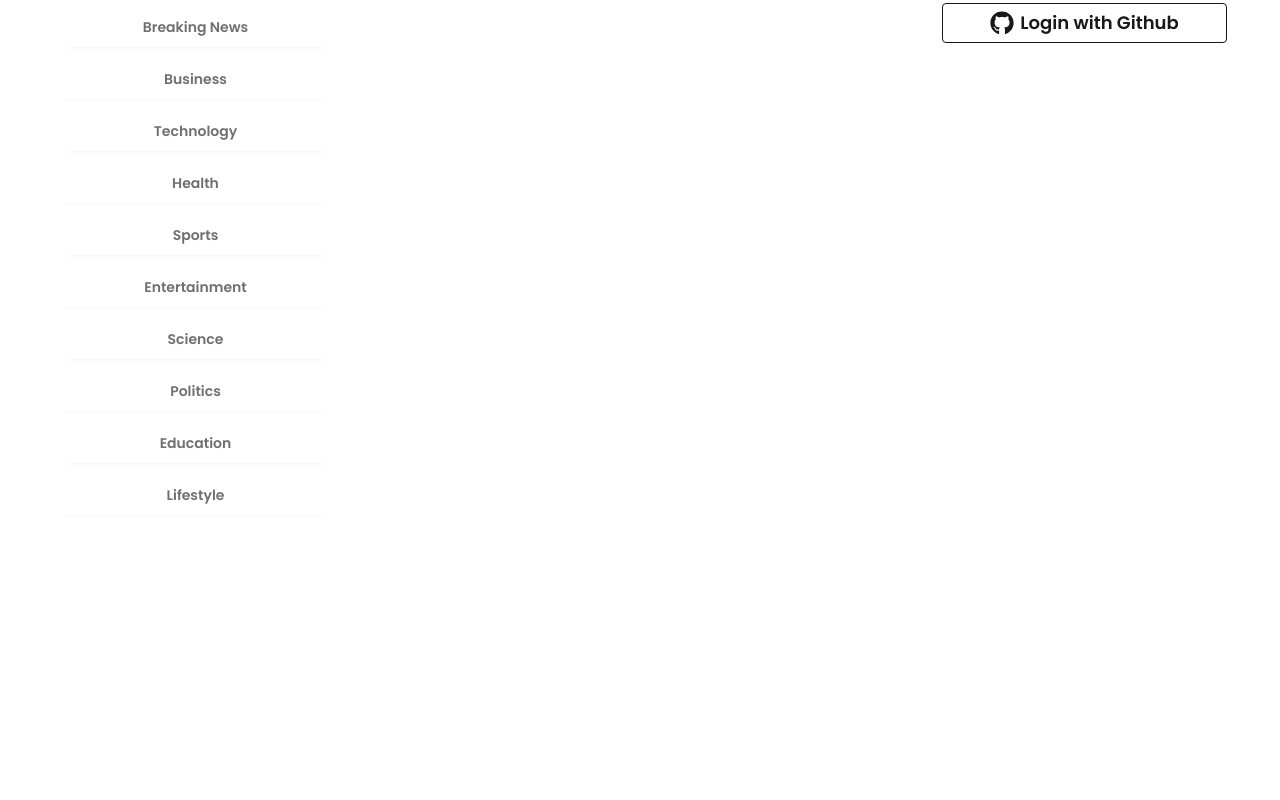
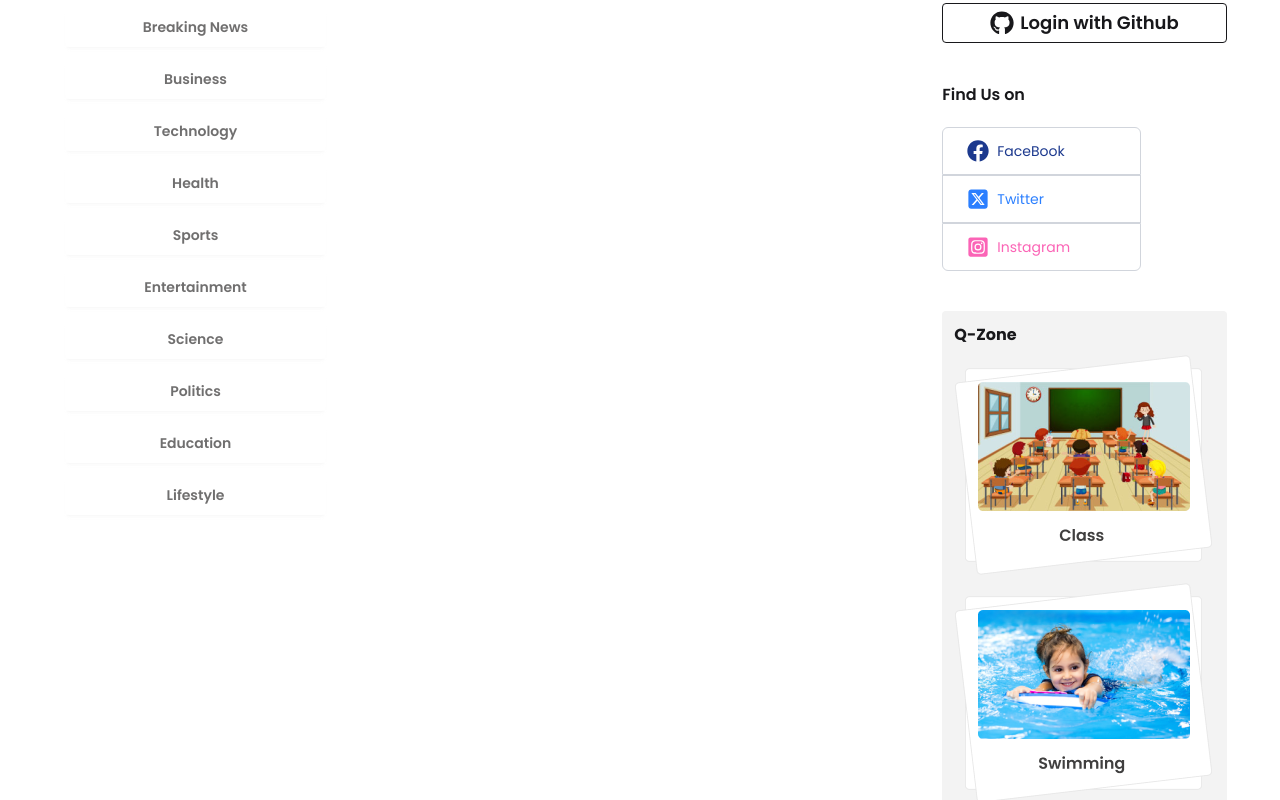
Before and after one commit to Arafat-Shalehin/Dragon-News, a React (Vite) app: page / in a window 1280 px wide. Shown: the part 440-1240 px from the top of the page. Before the commit the page ends 979 px from the top, so only its background shows below. Built offline with nearby package versions, Linux system fonts and the light colour scheme.

Commit message:
Styled RightAside a bit more.

```diff
--- /dev/null
+++ b/src/components/homelayout/FindUs.jsx
@@ -0,0 +1,25 @@
+import React from 'react';
+import { FaFacebook, FaInstagramSquare } from 'react-icons/fa';
+import { FaSquareXTwitter } from 'react-icons/fa6';
+
+const FindUs = () => {
+    return (
+        <div className='w-[70%]'>
+            <h2 className='font-semibold mb-5 mt-10'>Find Us on</h2>
+            <div className='text-accent *:border *:border-gray-300
+            md:*:px-6 *:px-2 *:py-3'>
+                <p className='bg-base-100 flex items-center gap-2 rounded-t-md text-blue-900 md:text-sm text-[10px]'>
+                    <FaFacebook size={22} className='md:block hidden'/> FaceBook
+                </p>
+                <p className='bg-base-100 flex items-center gap-2 text-blue-500 md:text-sm text-[10px]'>
+                    <FaSquareXTwitter size={22}  className='md:block hidden'/> Twitter
+                </p>
+                <p className='bg-base-100 flex items-center gap-2 rounded-b-md text-pink-400 md:text-sm text-[10px]'>
+                    <FaInstagramSquare size={22} className='md:block hidden'/> Instagram
+                </p>
+            </div>
+        </div>
+    );
+};
+
+export default FindUs;
--- /dev/null
+++ b/src/components/homelayout/Qzone.jsx
@@ -0,0 +1,19 @@
+import React from 'react';
+import classroom from '../../assets/class.png';
+import swimming from '../../assets/swimming.png';
+import playground from '../../assets/playground.png';
+
+const Qzone = () => {
+    return (
+        <div className='bg-base-200 rounded p-3 mt-10'>
+            <h1 className='font-bold mb-2'>Q-Zone</h1>
+            <div className='space-y-2'>
+                <img src={classroom} alt="Classroom Pic" />
+                <img src={swimming} alt="swimming Pic" />
+                <img src={playground} alt="playground Pic" />
+            </div>
+        </div>
+    );
+};
+
+export default Qzone;
--- a/src/components/homelayout/RightAside.jsx
+++ b/src/components/homelayout/RightAside.jsx
@@ -1,10 +1,14 @@
 import React from 'react';
 import SocialLogin from './SocialLogin';
+import FindUs from './FindUs';
+import Qzone from './Qzone';
 
 const RightAside = () => {
     return (
         <div>
             <SocialLogin/>
+            <FindUs/>
+            <Qzone/>
         </div>
     );
 };
```
